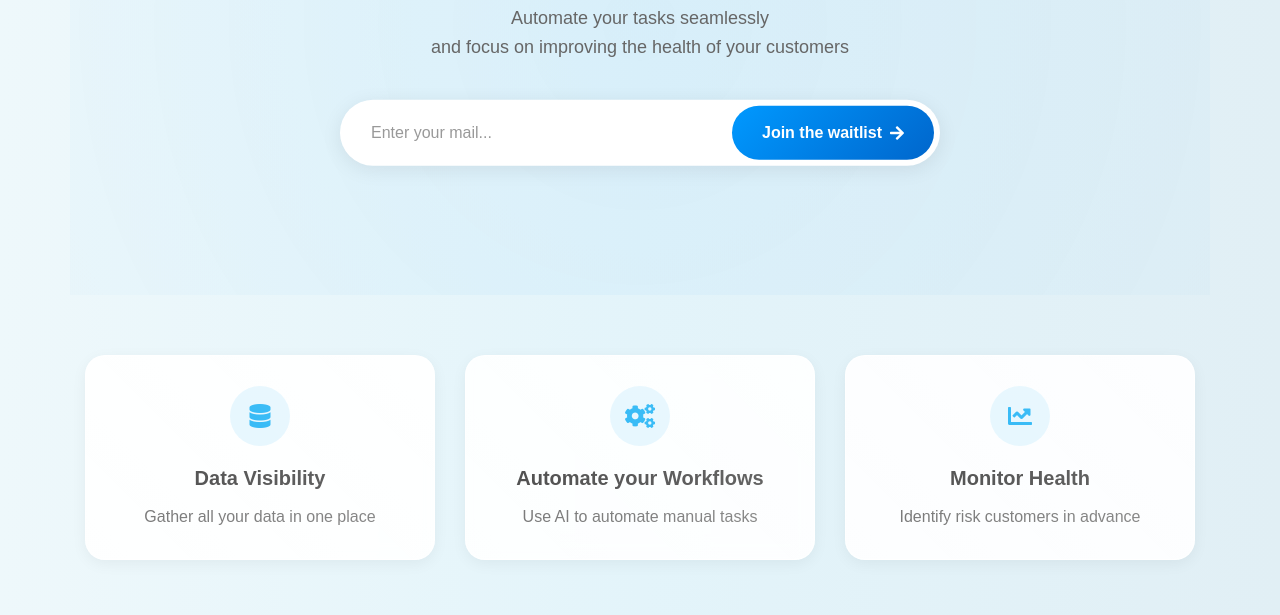
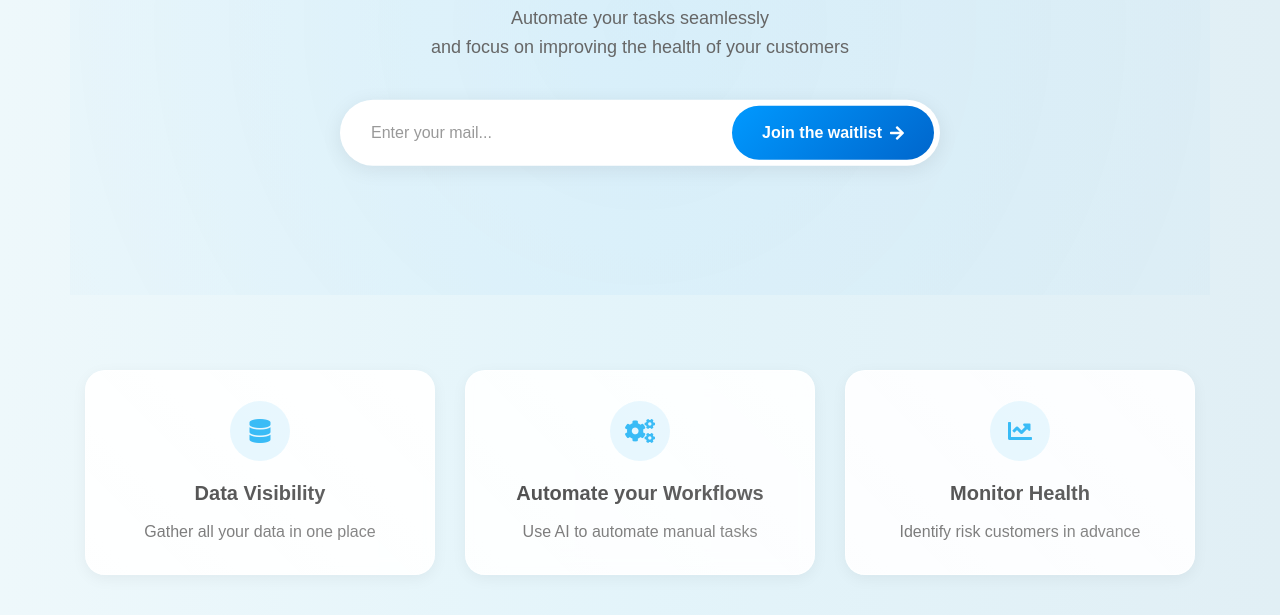
Before and after one commit to dedeepyasai/oco-backend, a website: page index.html in a window 1280 px wide. Shown: the part 337-952 px from the top of the page. Drawn offline with nearby package versions, Linux system fonts and the light colour scheme.

Commit message:
navbar correction

```diff
--- a/index.html
+++ b/index.html
@@ -294,7 +294,7 @@ function getApiUrl() {
                                 <img src="./assets/OCO.ai.png" alt=" OCO.AI">
                             </a>
                             <button class="navbar-toggler" data-toggle="collapse" data-target="#beeToggler">
-                                <span class="navbar-toggler-icon"><i class="fa fa-bars"></i></span>
+                                <span class="navbar-toggler-icon"></span>
                             </button>
                             <div class="collapse navbar-collapse" id="beeToggler">
                                 <ul class="navbar-nav ml-auto ">
@@ -377,7 +377,7 @@ function getApiUrl() {
     <section class="features-section">
         <div class="container">
             <div class="row">
-                <div class="col-md-4">
+                <div class="col-md-4" style="padding-top: 15px;">
                     <div class="feature-card">
                         <div class="feature-icon">
                             <div class="icon-circle">
@@ -388,7 +388,7 @@ function getApiUrl() {
                         <p>Gather all your data in one place</p>
                     </div>
                 </div>
-                <div class="col-md-4">
+                <div class="col-md-4" style="padding-top: 15px;">
                     <div class="feature-card">
                         <div class="feature-icon">
                             <div class="icon-circle">
@@ -399,7 +399,7 @@ function getApiUrl() {
                         <p>Use AI to automate manual tasks</p>
                     </div>
                 </div>
-                <div class="col-md-4">
+                <div class="col-md-4" style="padding-top: 15px;">
                     <div class="feature-card">
                         <div class="feature-icon">
                             <div class="icon-circle">
```
Also changed, not shown: team.html (+1 -1 lines).
